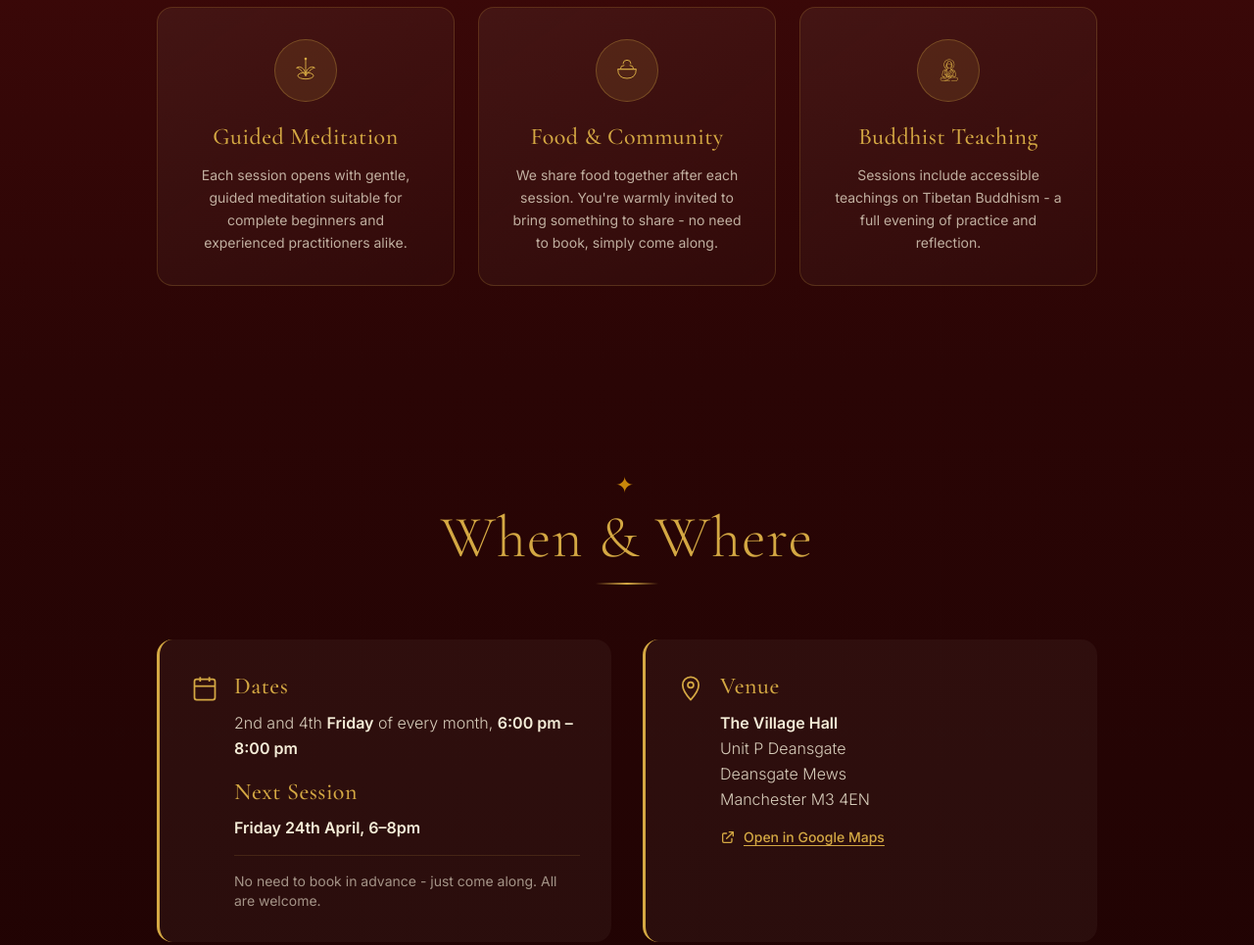
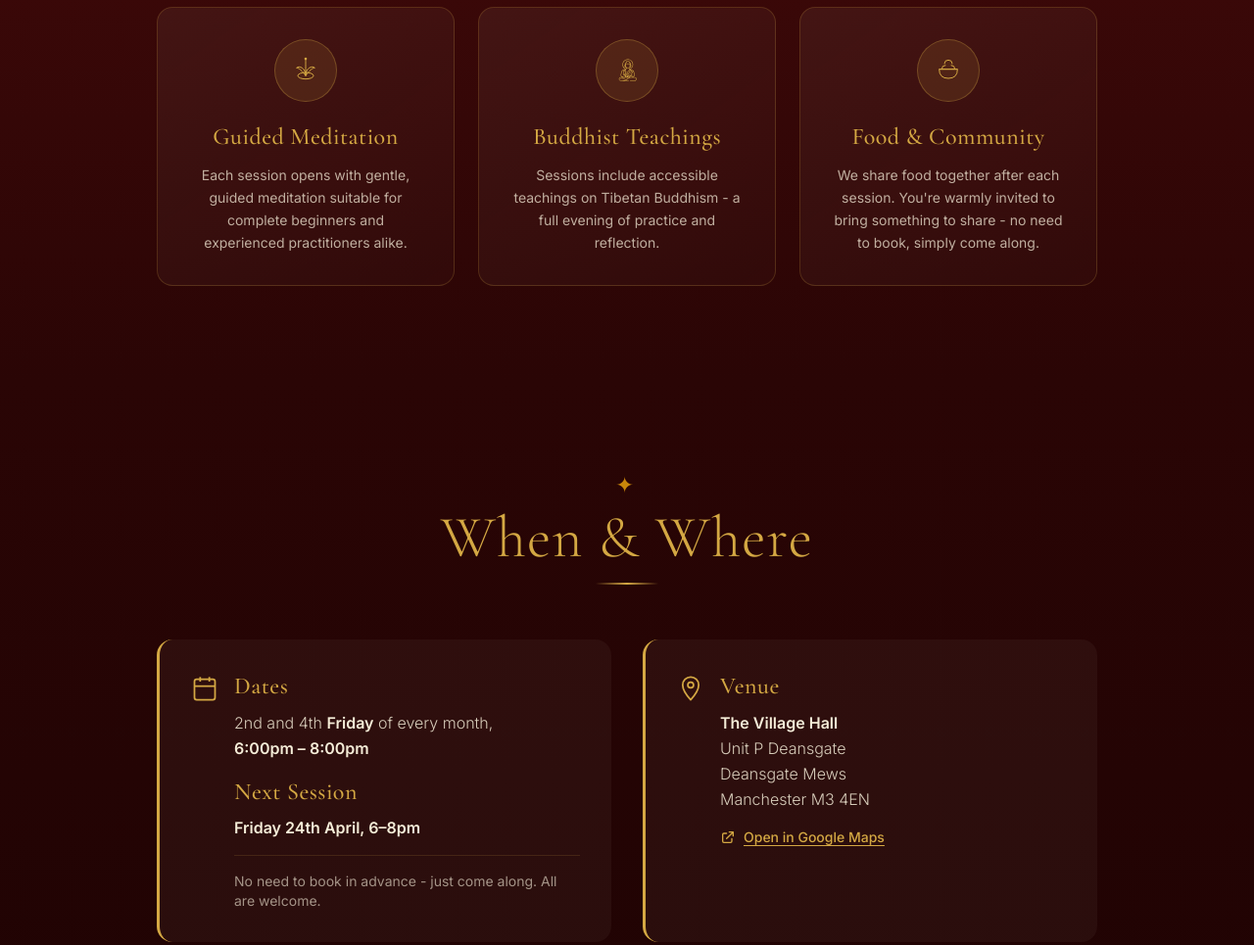
Before and after one commit to jcleary/vajra-moon, a plain HTML site: page index.html in a window 1280 px wide. Shown: the part 1400-2365 px from the top of the page at 98% size. Drawn offline with nearby package versions, Linux system fonts and the light colour scheme.

Commit message:
change layout

```diff
--- a/index.html
+++ b/index.html
@@ -302,7 +302,20 @@
           </p>
         </div>
 
-        <!-- Card 2: Food & Community -->
+        <!-- Card 2: Buddhist Teachings -->
+        <div class="icon-card rounded-2xl p-8 text-center">
+          <div class="flex justify-center mb-5">
+            <div class="w-16 h-16 rounded-full flex items-center justify-center" style="background:rgba(212,168,67,0.12); border:1px solid rgba(212,168,67,0.3);">
+              <img src="assets/buddha-2.svg" class="w-8 h-8" alt="" />
+            </div>
+          </div>
+          <h3 class="gold-heading text-2xl font-medium mb-3">Buddhist Teachings</h3>
+          <p class="text-sm leading-relaxed" style="color:rgba(245,237,216,0.72);">
+            Sessions include accessible teachings on Tibetan Buddhism - a full evening of practice and reflection.
+          </p>
+        </div>
+
+        <!-- Card 3: Food & Community -->
         <div class="icon-card rounded-2xl p-8 text-center">
           <div class="flex justify-center mb-5">
             <div class="w-16 h-16 rounded-full flex items-center justify-center" style="background:rgba(212,168,67,0.12); border:1px solid rgba(212,168,67,0.3);">
@@ -319,19 +332,6 @@
           <h3 class="gold-heading text-2xl font-medium mb-3">Food &amp; Community</h3>
           <p class="text-sm leading-relaxed" style="color:rgba(245,237,216,0.72);">
             We share food together after each session. You're warmly invited to bring something to share - no need to book, simply come along.
-          </p>
-        </div>
-
-        <!-- Card 3: Buddhist Teaching -->
-        <div class="icon-card rounded-2xl p-8 text-center">
-          <div class="flex justify-center mb-5">
-            <div class="w-16 h-16 rounded-full flex items-center justify-center" style="background:rgba(212,168,67,0.12); border:1px solid rgba(212,168,67,0.3);">
-              <img src="assets/buddha-2.svg" class="w-8 h-8" alt="" />
-            </div>
-          </div>
-          <h3 class="gold-heading text-2xl font-medium mb-3">Buddhist Teaching</h3>
-          <p class="text-sm leading-relaxed" style="color:rgba(245,237,216,0.72);">
-            Sessions include accessible teachings on Tibetan Buddhism - a full evening of practice and reflection.
           </p>
         </div>
 
@@ -368,7 +368,7 @@
             <div>
               <h3 class="gold-heading text-2xl font-medium mb-2">Dates</h3>
               <p class="text-base font-light leading-relaxed" style="color:rgba(245,237,216,0.85);">
-                2nd and 4th <strong class="font-semibold" style="color:#F5EDD8;">Friday</strong> of every month, <strong class="font-semibold" style="color:#F5EDD8;">6:00 pm – 8:00 pm</strong>
+                2nd and 4th <strong class="font-semibold" style="color:#F5EDD8;">Friday</strong> of every month, <br /><strong class="font-semibold" style="color:#F5EDD8;">6:00pm – 8:00pm</strong>
               </p>
               <div class="mt-4">
                 <h3 class="gold-heading text-2xl font-medium mb-2">Next Session</h3>
```
